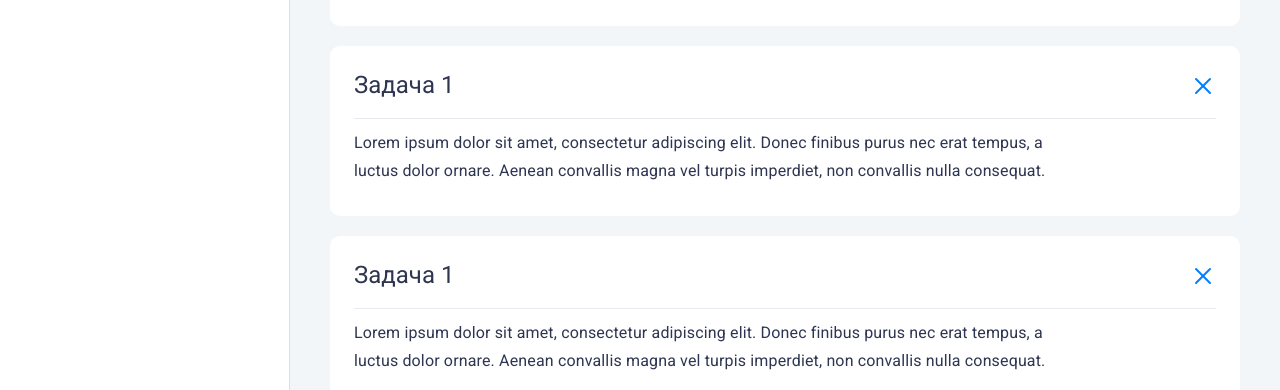
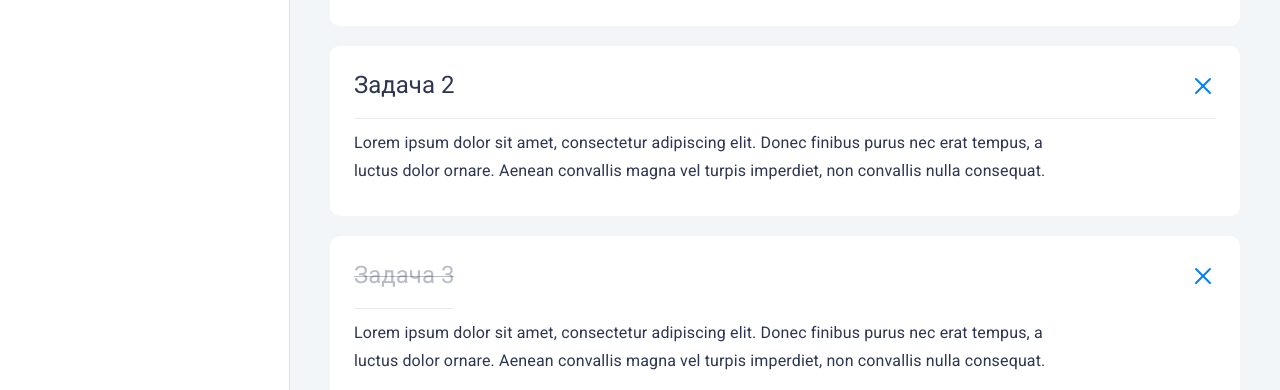
Before and after one commit to only-digital/internship-tasks, a Next.js app: page / in a window 1280 px wide. Shown: the part 410-800 px from the top of the page. Built offline with nearby package versions, Linux system fonts and the light colour scheme.

Commit message:
feat: add json data output

```diff
--- a/src/components/todoItem/todoItem.jsx
+++ b/src/components/todoItem/todoItem.jsx
@@ -1,13 +1,13 @@
 import styled from './todoItem.module.scss';
 
-const TodoItem = () => {
+const TodoItem = (props) => {
     return (
-        <li className={styled.TodoItem}>
+        <li className={`${styled.TodoItem} ${((props.isCompleted) ? styled.TodoItem_completed : '')}`}>
             <h3 className={styled.TodoItem__title}>
-                Задача 1
+                {props.title}
             </h3>
             <p className={styled.TodoItem__text}>
-                Lorem ipsum dolor sit amet, consectetur adipiscing elit. Donec finibus purus nec erat tempus, a luctus dolor ornare. Aenean convallis magna vel turpis imperdiet, non convallis nulla consequat.
+                {props.text}
             </p>
             <svg className={styled.TodoItem__svg} xmlns="http://www.w3.org/2000/svg" width="26" height="26" viewBox="0 0 26 26" fill="none">
                 <path d="M20 6L6 20" stroke="#007FFF" stroke-width="2" stroke-linecap="round"/>
--- a/src/components/todoItem/todoItem.module.scss
+++ b/src/components/todoItem/todoItem.module.scss
@@ -18,9 +18,11 @@
 		}
 	}
 
-	&--completed {
+	&_completed {
 		#{$root}__title {
 			position: relative;
+
+			width: max-content;
 
 			color: $light-gray2;
 
--- a/src/components/todoList/todoList.jsx
+++ b/src/components/todoList/todoList.jsx
@@ -1,22 +1,28 @@
 import styled from './todoList.module.scss';
 import TodoItem from '../todoItem/todoItem';
 import Search from '../Search/Search';
+
+import data from '../../../data/index.json';
 
 const TodoList = () => {
     return (
         <section className={styled.TodoList}>
             <div className={styled.TodoList__upContent}>
                 <h2 className={styled.TodoList__title}>
-                    Список задач
+                    {data.title}
                 </h2>
                 <Search />
             </div>
             <ul className={styled.TodoList__list}>
-                <TodoItem />
-
-                <TodoItem />
-
-                <TodoItem />
+                {
+                    data.tasks.map((item) => {
+                        return <TodoItem
+                            title={item.title}
+                            text={item.text}
+                            isCompleted={item.isCompleted}
+                        />
+                    })
+                }
             </ul>
         </section>
     )
```
